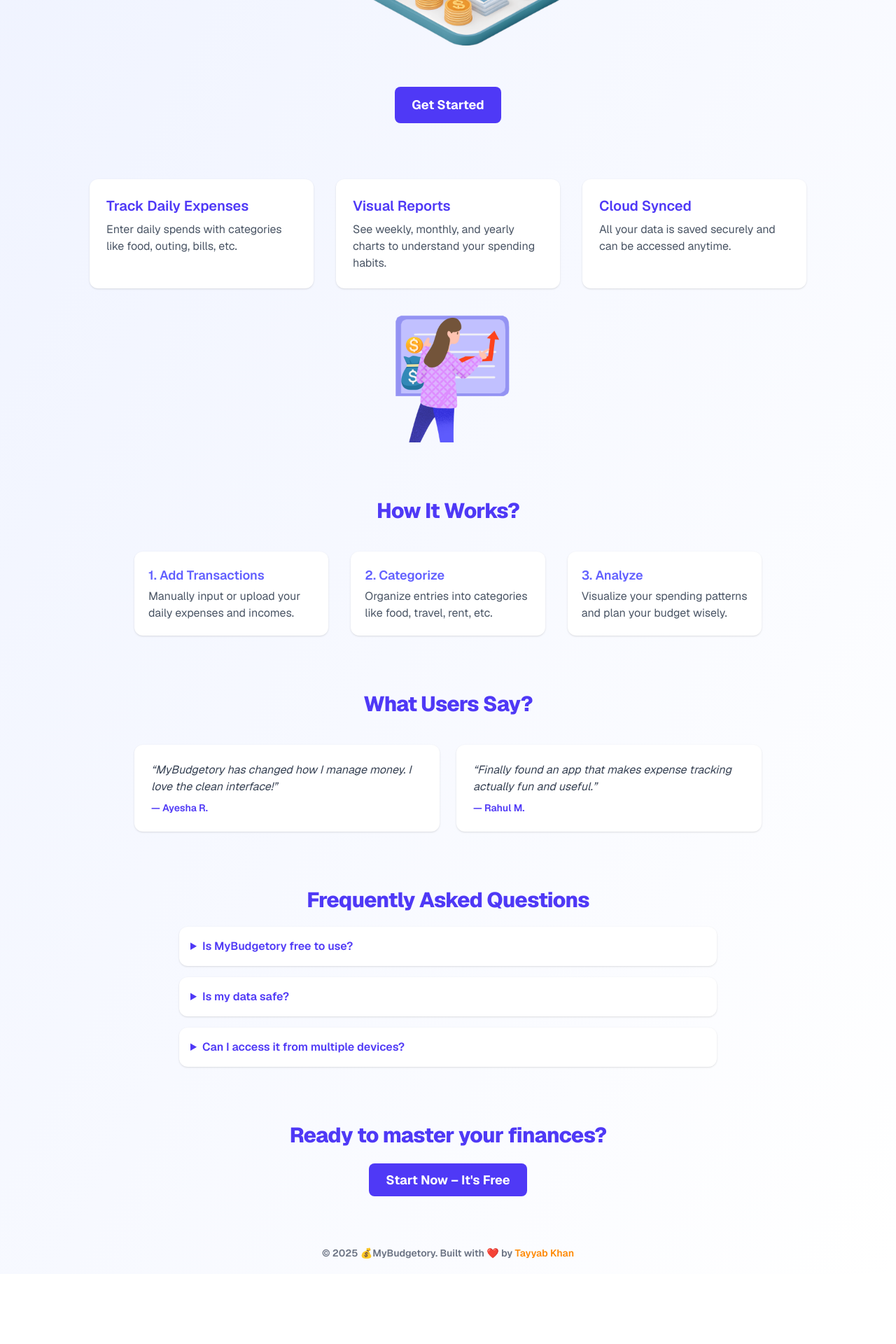
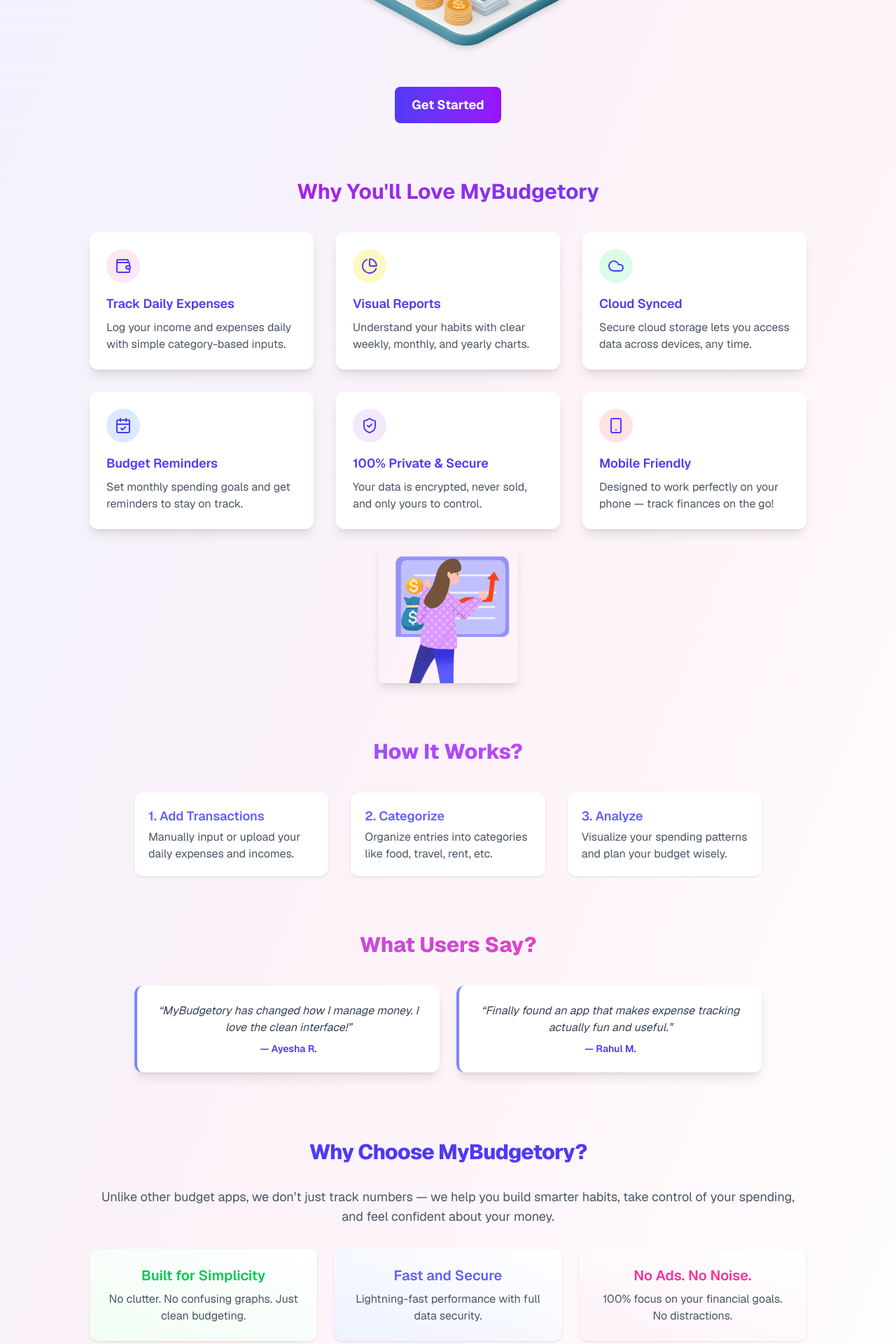
Before and after one commit to justtayyabkhxn/budgetory, a Next.js app: page / in a window 1280 px wide. Shown: the part 580-2500 px from the top of the page at 70% size. Before the commit the page ends 2400 px from the top, so only its background shows below. Built offline with nearby package versions, Linux system fonts and the light colour scheme.

Commit message:
import txs

```diff
--- /dev/null
+++ b/src/app/api/transactions/import/route.ts
@@ -0,0 +1,87 @@
+import jwt from 'jsonwebtoken';
+import connectDB from '@/lib/dbConnect';
+import Transaction from '@/models/Transaction';
+
+const JWT_SECRET = process.env.JWT_SECRET || 'secret';
+
+function getUserId(authHeader?: string): string | null {
+  if (!authHeader?.startsWith('Bearer ')) return null;
+  const token = authHeader.split(' ')[1];
+  try {
+    const payload = jwt.verify(token, JWT_SECRET) as { id: string };
+    return payload.id;
+  } catch {
+    return null;
+  }
+}
+
+export async function POST(req: Request) {
+  const auth = req.headers.get('authorization') || '';
+  const userId = getUserId(auth);
+  if (!userId) {
+    return new Response(
+      JSON.stringify({ error: 'Unauthorized' }),
+      { status: 401, headers: { 'Content-Type': 'application/json' } }
+    );
+  }
+
+  let transactions;
+  try {
+    transactions = await req.json();
+  } catch {
+    return new Response(
+      JSON.stringify({ error: 'Invalid JSON' }),
+      { status: 400, headers: { 'Content-Type': 'application/json' } }
+    );
+  }
+
+  if (!Array.isArray(transactions)) {
+    return new Response(
+      JSON.stringify({ error: 'Expected an array of transactions' }),
+      { status: 400, headers: { 'Content-Type': 'application/json' } }
+    );
+  }
+
+  await connectDB();
+
+  let importedCount = 0;
+
+  try {
+    for (const tx of transactions) {
+      const { title, amount, category, type, date, comment } = tx;
+
+      // Basic validation
+      if (
+        !title ||
+        typeof amount !== 'number' ||
+        !category ||
+        !type ||
+        !date
+      ) {
+        // Skip invalid transaction
+        continue;
+      }
+
+      await Transaction.create({
+        userId,
+        title,
+        amount,
+        category,
+        type,
+        date: new Date(date),
+        comment: comment || '',
+      });
+      importedCount++;
+    }
+
+    return new Response(
+      JSON.stringify({ message: `Imported ${importedCount} transactions.` }),
+      { status: 201, headers: { 'Content-Type': 'application/json' } }
+    );
+  } catch (error) {
+    return new Response(
+      JSON.stringify({ error: 'Failed to import transactions' }),
+      { status: 500, headers: { 'Content-Type': 'application/json' } }
+    );
+  }
+}
--- a/src/app/page.tsx
+++ b/src/app/page.tsx
@@ -1,152 +1,198 @@
 "use client";
 import Header from "@/components/Header";
 import IMG2 from "../../public/img2.png";
+import Piggy from "../../public/piggy.png";
 import Image from "next/image";
-import Piggy from "../../public/piggy.png";
+
+import {
+  PieChart,
+  Cloud,
+  CalendarCheck,
+  Wallet,
+  TrendingUp,
+  ShieldCheck,
+  Smartphone,
+} from "lucide-react";
+
+const iconColors = [
+  "bg-pink-100 dark:bg-pink-500/10",
+  "bg-yellow-100 dark:bg-yellow-500/10",
+  "bg-green-100 dark:bg-green-500/10",
+  "bg-blue-100 dark:bg-blue-500/10",
+  "bg-purple-100 dark:bg-purple-500/10",
+  "bg-red-100 dark:bg-red-500/10",
+];
 
 export default function LandingPage() {
   return (
-    <main className="min-h-screen bg-gradient-to-br from-indigo-50 to-white dark:from-gray-900 dark:to-black text-gray-800 dark:text-gray-200 px-6 py-5 transition-colors duration-300">
+    <main className="min-h-screen bg-gradient-to-br from-indigo-50 via-pink-50 to-white dark:from-gray-900 dark:via-black dark:to-black text-gray-800 dark:text-gray-200 px-6 py-5 transition-colors duration-300">
       <Header />
+
       {/* Hero Section */}
       <section className="text-center max-w-3xl mx-auto space-y-6 mt-10">
         <h1 className="text-4xl font-extrabold tracking-tight">
-          Take{" "}
-          <span className="text-green-500 ">
-            Control !
-          </span>
-
+          Take <span className="text-green-500 bg-gradient-to-r from-green-400 to-emerald-500 bg-clip-text text-transparent">Control!</span>
         </h1>
         <p className="text-lg text-gray-600 dark:text-gray-300">
-          MyBudgetory helps you track your expenses, analyze spending habits,
-          and stay financially organized — all in one place.
+          MyBudgetory helps you track your expenses, analyze spending habits, and stay financially organized — all in one place.
         </p>
-        <Image
-          src={Piggy}
-          alt="Money Management"
-          className="mx-auto w-full max-w-sm"
-
-        />
+        <Image src={Piggy} alt="Money Management" className="mx-auto w-full max-w-sm drop-shadow-lg" />
         <div className="mt-6 flex justify-center gap-4">
           <button
-            onClick={() => {
-              document
-                .getElementById("final-cta")
-                ?.scrollIntoView({ behavior: "smooth" });
-            }}
-            className="px-6 py-3 font-bold bg-indigo-600 text-white rounded-lg hover:bg-indigo-700 dark:hover:bg-indigo-500 transition text-lg cursor-pointer"
+            onClick={() =>
+              document.getElementById("final-cta")?.scrollIntoView({ behavior: "smooth" })
+            }
+            className="px-6 py-3 font-bold bg-gradient-to-r from-indigo-600 to-purple-600 text-white rounded-lg hover:brightness-110 transition text-lg"
           >
             Get Started
           </button>
         </div>
       </section>
+
       {/* Features Section */}
-      <section className="mt-20 grid grid-cols-1 md:grid-cols-3 gap-8 max-w-5xl mx-auto">
+      <section className="mt-20 max-w-5xl mx-auto text-center">
+        <h2 className="text-3xl font-bold text-transparent bg-gradient-to-r from-fuchsia-600 to-indigo-600 bg-clip-text mb-10">
+          Why You'll Love MyBudgetory
+        </h2>
+        <div className="grid grid-cols-1 md:grid-cols-3 gap-8 text-left">
           {[
             {
+              icon: Wallet,
               title: "Track Daily Expenses",
-            desc: "Enter daily spends with categories like food, outing, bills, etc.",
+              desc: "Log your income and expenses daily with simple category-based inputs.",
             },
             {
+              icon: PieChart,
               title: "Visual Reports",
-            desc: "See weekly, monthly, and yearly charts to understand your spending habits.",
+              desc: "Understand your habits with clear weekly, monthly, and yearly charts.",
             },
             {
+              icon: Cloud,
               title: "Cloud Synced",
-            desc: "All your data is saved securely and can be accessed anytime.",
+              desc: "Secure cloud storage lets you access data across devices, any time.",
+            },
+            {
+              icon: CalendarCheck,
+              title: "Budget Reminders",
+              desc: "Set monthly spending goals and get reminders to stay on track.",
+            },
+            {
+              icon: ShieldCheck,
+              title: "100% Private & Secure",
+              desc: "Your data is encrypted, never sold, and only yours to control.",
+            },
+            {
+              icon: Smartphone,
+              title: "Mobile Friendly",
+              desc: "Designed to work perfectly on your phone — track finances on the go!",
             },
           ].map((feature, i) => (
             <div
               key={i}
-            className="bg-white dark:bg-gray-800 p-6 rounded-xl shadow hover:shadow-md transition"
+              className={`bg-white dark:bg-gray-800 p-6 rounded-xl shadow-lg hover:shadow-2xl transition transform hover:scale-[1.03] duration-300`}
             >
-            <h3 className="text-xl font-semibold text-indigo-600 dark:text-indigo-400">
-              {feature.title}
-            </h3>
-            <p className="text-gray-600 dark:text-gray-300 mt-2">
-              {feature.desc}
-            </p>
+              <div className={`${iconColors[i % iconColors.length]} w-fit p-3 rounded-full mb-4`}>
+                <feature.icon className="h-6 w-6 text-indigo-600 dark:text-indigo-400" />
+              </div>
+              <h3 className="text-lg font-semibold text-indigo-600 dark:text-indigo-400">{feature.title}</h3>
+              <p className="text-gray-600 dark:text-gray-300 mt-2">{feature.desc}</p>
             </div>
           ))}
+        </div>
       </section>
+
       <Image
         src={IMG2}
         alt="Money Management"
-        width={200} // adjust as needed
-        height={200} // maintain aspect ratio
-        className="mx-auto rounded-lg mt-5" // optional styling
+        width={200}
+        height={200}
+        className="mx-auto rounded-lg mt-5 shadow-lg"
         placeholder="blur"
       />
+
       {/* How It Works Section */}
       <section className="mt-20 max-w-4xl mx-auto text-center space-y-10">
-        <h2 className="text-3xl text-indigo-600 dark:text-indigo-400 font-extrabold tracking-tight">
+        <h2 className="text-3xl font-extrabold text-transparent bg-gradient-to-r from-indigo-500 via-purple-500 to-pink-500 bg-clip-text">
           How It Works?
         </h2>
         <div className="grid grid-cols-1 md:grid-cols-3 gap-8 text-left">
           {[
             {
               step: "1. Add Transactions",
-              detail:
-                "Manually input or upload your daily expenses and incomes.",
+              detail: "Manually input or upload your daily expenses and incomes.",
             },
             {
               step: "2. Categorize",
-              detail:
-                "Organize entries into categories like food, travel, rent, etc.",
+              detail: "Organize entries into categories like food, travel, rent, etc.",
             },
             {
               step: "3. Analyze",
-              detail:
-                "Visualize your spending patterns and plan your budget wisely.",
+              detail: "Visualize your spending patterns and plan your budget wisely.",
             },
           ].map((item, i) => (
             <div
               key={i}
-              className="bg-white dark:bg-gray-800 p-5 rounded-xl shadow hover:shadow-md"
+              className="bg-white dark:bg-gray-800 p-5 rounded-xl shadow hover:shadow-md hover:bg-indigo-50 dark:hover:bg-gray-700 transition"
             >
-              <h4 className="text-lg font-semibold text-indigo-500">
-                {item.step}
-              </h4>
-              <p className="text-gray-600 dark:text-gray-300 mt-1">
-                {item.detail}
-              </p>
+              <h4 className="text-lg font-semibold text-indigo-500">{item.step}</h4>
+              <p className="text-gray-600 dark:text-gray-300 mt-1">{item.detail}</p>
             </div>
           ))}
         </div>
       </section>
+
       {/* Testimonials */}
       <section className="mt-20 max-w-4xl mx-auto text-center space-y-10">
-        <h2 className="text-3xl text-indigo-600 dark:text-indigo-400 font-extrabold tracking-tight">
+        <h2 className="text-3xl font-extrabold text-transparent bg-gradient-to-r from-purple-500 to-pink-500 bg-clip-text">
           What Users Say?
         </h2>
         <div className="grid grid-cols-1 md:grid-cols-2 gap-6">
           {[
             {
               name: "Ayesha R.",
-              feedback:
-                "MyBudgetory has changed how I manage money. I love the clean interface!",
+              feedback: "MyBudgetory has changed how I manage money. I love the clean interface!",
             },
             {
               name: "Rahul M.",
-              feedback:
-                "Finally found an app that makes expense tracking actually fun and useful.",
+              feedback: "Finally found an app that makes expense tracking actually fun and useful.",
             },
           ].map((t, i) => (
             <div
               key={i}
-              className="bg-white dark:bg-gray-800 p-6 rounded-xl shadow text-left"
+              className="bg-white dark:bg-gray-800 p-6 rounded-xl shadow-lg border-l-4 border-indigo-400 dark:border-indigo-600"
             >
-              <p className="text-gray-700 dark:text-gray-300 italic">
-                “{t.feedback}”
-              </p>
-              <p className="text-sm text-indigo-600 dark:text-indigo-400 mt-2 font-semibold">
-                — {t.name}
-              </p>
+              <p className="text-gray-700 dark:text-gray-300 italic">“{t.feedback}”</p>
+              <p className="text-sm text-indigo-600 dark:text-indigo-400 mt-2 font-semibold">— {t.name}</p>
             </div>
           ))}
         </div>
       </section>
-      {/* FAQs */}
+
+      {/* Unique Selling Points */}
+      <section className="mt-24 max-w-5xl mx-auto text-center space-y-8">
+        <h2 className="text-3xl font-extrabold text-indigo-600 dark:text-indigo-400 tracking-tight">
+          Why Choose MyBudgetory?
+        </h2>
+        <p className="text-gray-600 dark:text-gray-300 text-lg">
+          Unlike other budget apps, we don’t just track numbers — we help you build smarter habits, take control of your spending, and feel confident about your money.
+        </p>
+        <div className="flex flex-col md:flex-row justify-center gap-6">
+          <div className="bg-gradient-to-tr from-green-50 to-white dark:from-gray-800 dark:to-gray-900 rounded-xl p-6 shadow w-full md:w-1/3">
+            <h3 className="text-xl font-semibold text-green-500">Built for Simplicity</h3>
+            <p className="text-gray-600 dark:text-gray-300 mt-2">No clutter. No confusing graphs. Just clean budgeting.</p>
+          </div>
+          <div className="bg-gradient-to-tr from-indigo-50 to-white dark:from-gray-800 dark:to-gray-900 rounded-xl p-6 shadow w-full md:w-1/3">
+            <h3 className="text-xl font-semibold text-indigo-500">Fast and Secure</h3>
+            <p className="text-gray-600 dark:text-gray-300 mt-2">Lightning-fast performance with full data security.</p>
+          </div>
+          <div className="bg-gradient-to-tr from-pink-50 to-white dark:from-gray-800 dark:to-gray-900 rounded-xl p-6 shadow w-full md:w-1/3">
+            <h3 className="text-xl font-semibold text-pink-500">No Ads. No Noise.</h3>
+            <p className="text-gray-600 dark:text-gray-300 mt-2">100% focus on your financial goals. No distractions.</p>
+          </div>
+        </div>
+      </section>
+
+      {/* FAQ Section */}
       <section className="mt-20 max-w-3xl mx-auto">
         <h2 className="text-3xl text-indigo-600 dark:text-indigo-400 font-extrabold tracking-tight text-center mb-5">
           Frequently Asked Questions
@@ -166,10 +212,7 @@ export default function LandingPage() {
               a: "Yes. Your data is synced across devices as long as you're logged in.",
             },
           ].map((item, i) => (
-            <details
-              key={i}
-              className="bg-white dark:bg-gray-800 p-4 rounded-xl shadow cursor-pointer"
-            >
+            <details key={i} className="bg-white dark:bg-gray-800 p-4 rounded-xl shadow cursor-pointer">
               <summary className="font-semibold text-indigo-600 dark:text-indigo-400">
                 {item.q}
               </summary>
@@ -178,20 +221,22 @@ export default function LandingPage() {
           ))}
         </div>
       </section>
+
       {/* Final CTA */}
       <section className="mt-20 text-center" id="final-cta">
-        <h2 className="text-3xl text-indigo-600 dark:text-indigo-400 font-extrabold tracking-tight mb-8">
+        <h2 className="text-3xl font-extrabold text-transparent bg-gradient-to-r from-teal-400 to-indigo-500 bg-clip-text mb-8">
           Ready to master your finances?
         </h2>
         <a
           href="/dashboard"
-          className="px-6 py-3 bg-indigo-600 text-white rounded-lg hover:bg-indigo-700 dark:hover:bg-indigo-500 transition text-lg font-bold"
+          className="px-6 py-3 bg-gradient-to-r from-indigo-600 to-purple-600 text-white rounded-lg hover:brightness-110 transition text-lg font-bold"
         >
           Start Now – It&apos;s Free
         </a>
       </section>
+
       {/* Footer */}
-      <footer className="text-center mt-20 bottom-4 text-sm text-gray-500 font-semibold">
+      <footer className="text-center mt-20 text-sm text-gray-500 font-semibold">
         © 2025 💰MyBudgetory. Built with ❤️ by{" "}
         <a
           href="https://justtayyabkhan.vercel.app"
```
Also changed, not shown: src/app/profile/page.tsx (+122 -21 lines). Lines whose indentation alone changed are shown as unchanged.
